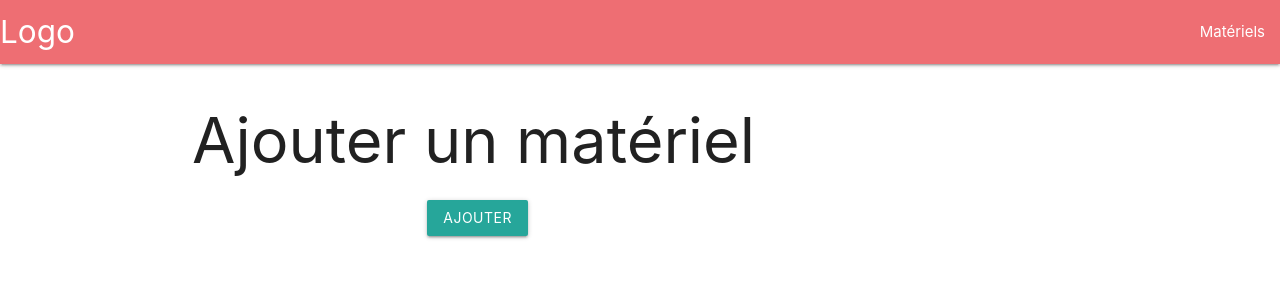
After one commit to ebellil/batimat, a Symfony app: template templates/admin/materiel/new.html.twig in a window 1280 px wide. The commit adds this page. Shown: the top 300 px of the page. Run offline with Twig, Linux system fonts and the light colour scheme; the template is opened without the code that fills it, so the values that code supplies are empty; some libraries are stand-ins or nearby versions.

Commit message:
Modification du form pour Admin

```diff
--- /dev/null
+++ b/templates/admin/materiel/_form.html.twig
@@ -0,0 +1,13 @@
+<div class="row">
+		<div class=" col s6 offset-s3">
+
+			{{ form_start(form) }}
+				{{ form_rest(form) }}
+				<button class="btn waves-effect waves-light">
+				{{ button|default('Enregistrer') }}
+			</button>
+			{{ form_end(form) }}
+
+
+        </div>
+	</div>
--- a/templates/admin/materiel/index.html.twig
+++ b/templates/admin/materiel/index.html.twig
@@ -25,6 +25,9 @@
 			        {% endfor %}
         		</tbody>
       		</table>
+      		<div class="row">
+      			<a href="{{ path('admin.materiel.new') }}" class="waves-effect waves-light btn">Ajouter</a>
+      		</div>
 		</div>
 	</div>
 
--- /dev/null
+++ b/templates/admin/materiel/new.html.twig
@@ -0,0 +1,11 @@
+{% extends 'base.html.twig' %}
+
+{% block title 'Ajouter le matériel' %}
+
+{% block body %}
+	<div class="container">
+	<h1>Ajouter un matériel</h1>
+		{{ include('admin/materiel/_form.html.twig', {button: 'Ajouter'}) }}
+	</div>
+
+{% endblock %}
```
Also changed, not shown: src/Controller/Admin/AdminMaterielController.php (+52 -3 lines), templates/admin/materiel/edit.html.twig (+2 -5 lines), 1 other file.
